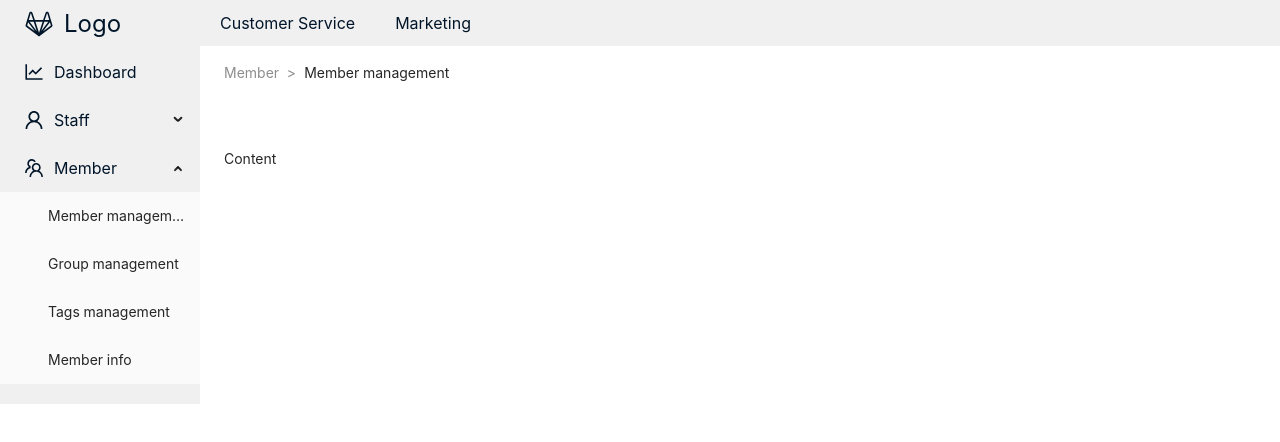
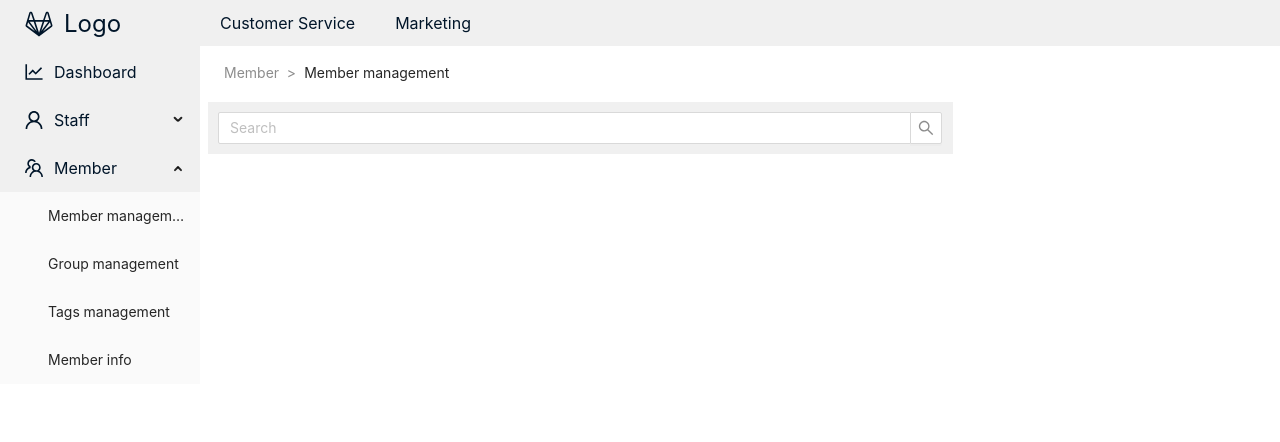
Before and after one commit to piamboat/fe-daytechstagram, a Next.js app: page /memberList in a window 1280 px wide. Shown: the top 442 px of the page. Built offline with nearby package versions, Linux system fonts and the light colour scheme.

Commit message:
add search component

```diff
--- a/src/pages/memberList.tsx
+++ b/src/pages/memberList.tsx
@@ -1,4 +1,4 @@
-import { Layout, Menu, Breadcrumb } from "antd";
+import { Layout, Menu, Breadcrumb, Input } from "antd";
 import {
   GitlabOutlined,
   UserOutlined,
@@ -7,9 +7,14 @@ import {
 } from "@ant-design/icons";
 
 const { SubMenu } = Menu;
-const { Header, Content, Sider } = Layout;
+const { Content, Sider } = Layout;
+const { Search } = Input;
 
 const memberList: React.FC = () => {
+  const onSearch = (value: string) => {
+    console.log(value);
+  };
+
   return (
     <Layout
       className="min-h-screen"
@@ -66,21 +71,27 @@ const memberList: React.FC = () => {
           <Menu.Item key="2">Marketing</Menu.Item>
         </Menu>
         <Breadcrumb
-          style={{ margin: "16px 0", padding: "0 24px 24px" }}
+          style={{ margin: "16px 0", padding: "0 24px 2px" }}
           separator=">"
         >
           <Breadcrumb.Item>Member</Breadcrumb.Item>
           <Breadcrumb.Item>Member management</Breadcrumb.Item>
         </Breadcrumb>
         <Content
-          className="site-layout-background"
           style={{
-            padding: 24,
-            margin: 0,
-            minHeight: 280,
+            padding: "0 8px 2px",
           }}
         >
-          Content
+          <Search
+            placeholder="Search"
+            allowClear
+            onSearch={onSearch}
+            style={{
+              width: "70%",
+              padding: "10px 10px 10px",
+              background: "#F0F0F0",
+            }}
+          />
         </Content>
       </Layout>
     </Layout>
```
